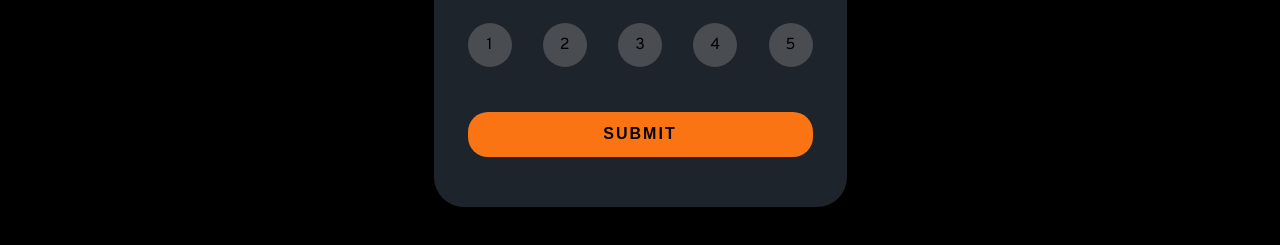
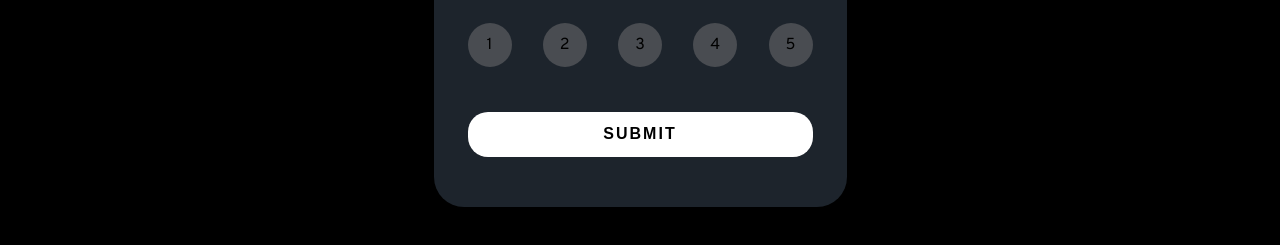
Before and after one commit to Olliekse/interactive-rating-component, a plain HTML site: page index.html in a window 1280 px wide. In both pictures the pointer is over the button "SUBMIT". Shown: the part 411-656 px from the top of the page. Drawn offline with Linux system fonts and the light colour scheme.

Commit message:
fixed submit bar design

```diff
--- a/style.css
+++ b/style.css
@@ -76,6 +76,10 @@ body {
   font-size: 16px;
   text-transform: uppercase;
   letter-spacing: 2px;
+}
+
+.rating__submit-btn:hover {
+  background-color: white;
 }
 
 .circle {
```
